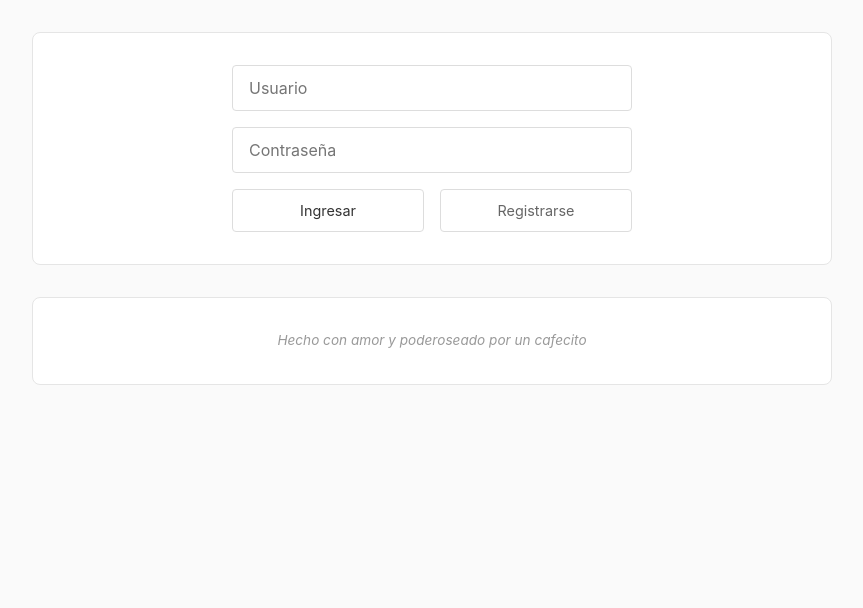
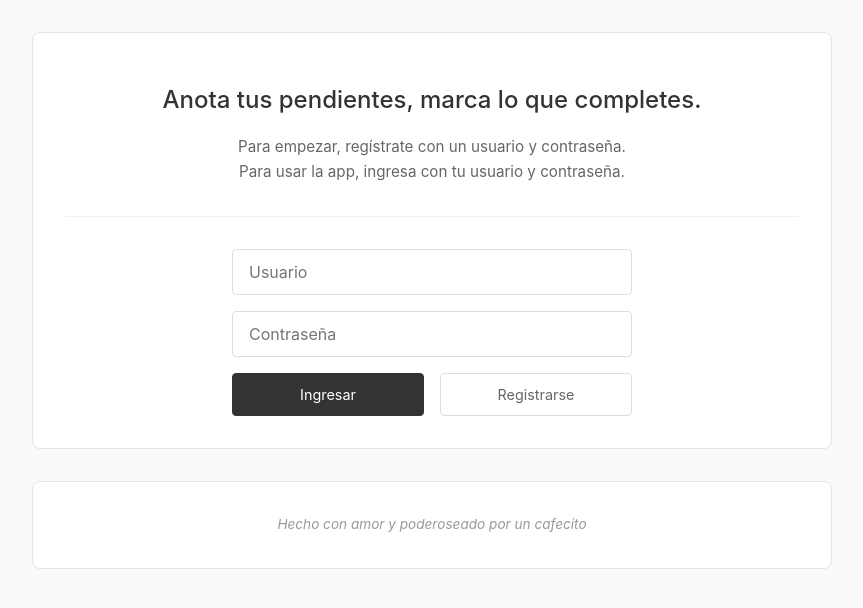
Before and after one commit to Garritz/lista-tareas-v2, a plain HTML site: page index.html in a window 1280 px wide. Shown: the whole page, without its empty margins (208-1071 px from the left). Drawn offline with Linux system fonts and the light colour scheme.

Commit message:
Agregué onboarding

```diff
--- a/index.html
+++ b/index.html
@@ -12,11 +12,17 @@
     <header>
         <!-- Login Section (visible cuando no hay sesión) -->
         <div id="loginSection">
+            <!-- Onboarding -->
+            <div class="onboarding">
+                <h2>Anota tus pendientes, marca lo que completes.</h2>
+                <p>Para empezar, regístrate con un usuario y contraseña.<br>Para usar la app, ingresa con tu usuario y contraseña.</p>
+            </div>
+
             <div class="login-container">
                 <input type="text" id="loginUsername" placeholder="Usuario" autocomplete="username">
                 <input type="password" id="loginPassword" placeholder="Contraseña" autocomplete="current-password">
                 <div class="login-buttons">
-                    <button type="button" id="loginBtn"><span>Ingresar</span></button>
+                    <button type="button" id="loginBtn" class="btn-primary"><span>Ingresar</span></button>
                     <button type="button" id="registerBtn" class="btn-secondary"><span>Registrarse</span></button>
                 </div>
                 <div id="errorMessage" class="error-message hidden"></div>
--- a/styles.css
+++ b/styles.css
@@ -31,6 +31,29 @@ header h2 {
     margin-top: 1rem;
 }
 
+/* Onboarding Section */
+.onboarding {
+    text-align: center;
+    margin-bottom: 2rem;
+    padding-bottom: 2rem;
+    border-bottom: 1px solid #f0f0f0;
+}
+
+.onboarding h2 {
+    font-size: 1.5rem;
+    font-weight: 500;
+    color: #333;
+    margin-bottom: 1rem;
+}
+
+.onboarding p {
+    font-size: 0.95rem;
+    color: #666;
+    line-height: 1.6;
+    max-width: 500px;
+    margin: 0 auto;
+}
+
 /* Login Section */
 .login-container {
     display: flex;
@@ -62,6 +85,17 @@ header h2 {
 
 .login-buttons button {
     flex: 1;
+}
+
+.btn-primary {
+    background: #333 !important;
+    color: white !important;
+    border-color: #333 !important;
+}
+
+.btn-primary:hover {
+    background: #555 !important;
+    border-color: #555 !important;
 }
 
 .btn-secondary {
@@ -246,6 +280,14 @@ button[type="submit"].loading::before {
     );
 }
 
+.btn-primary.loading::before {
+    background: linear-gradient(90deg,
+        rgba(255, 255, 255, 0.1) 0%,
+        rgba(255, 255, 255, 0.2) 50%,
+        rgba(255, 255, 255, 0.1) 100%
+    );
+}
+
 button.loading span {
     position: relative;
     z-index: 2;
@@ -401,15 +443,6 @@ li.loading-message {
     animation: colorPulse 2s ease-in-out infinite;
 }
 
-@keyframes colorPulse {
-    0%, 100% {
-        color: #999;
-    }
-    50% {
-        color: #666;
-    }
-}
-
 /* Notificación de Undo */
 .undo-notification {
     position: fixed;
```
